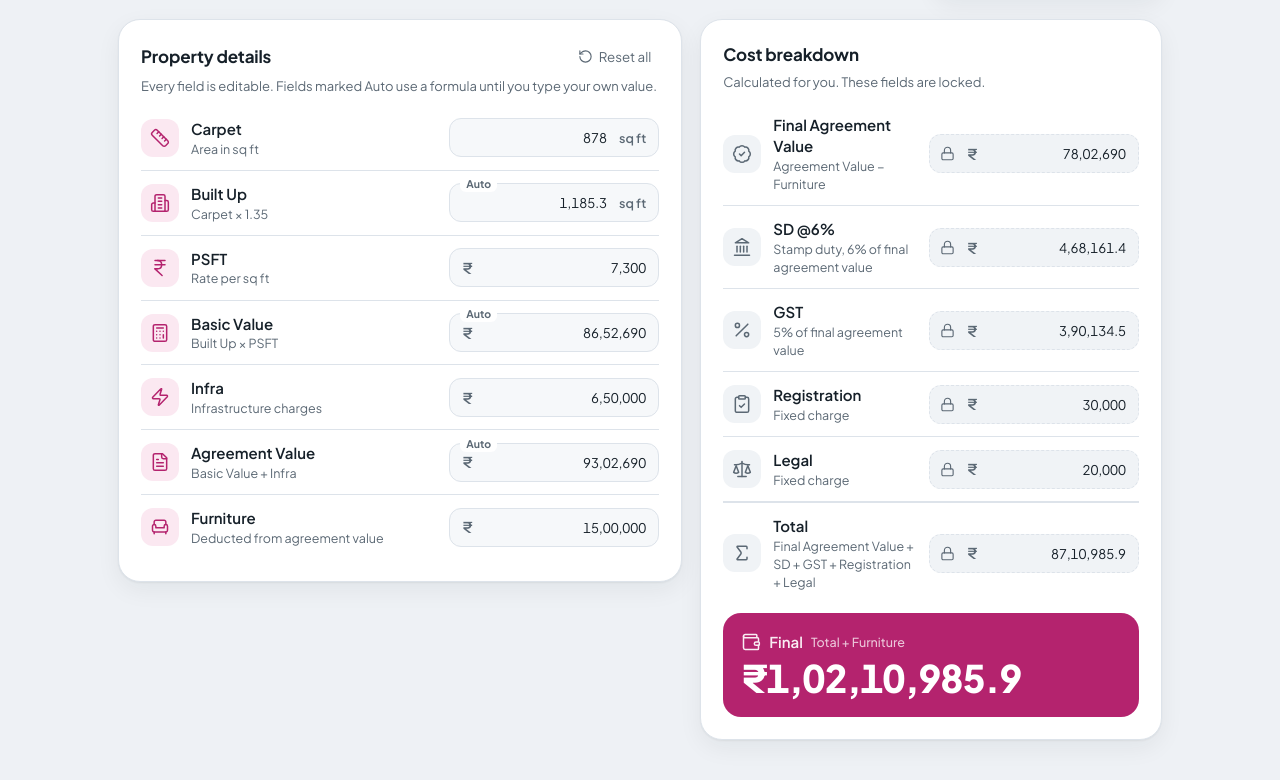
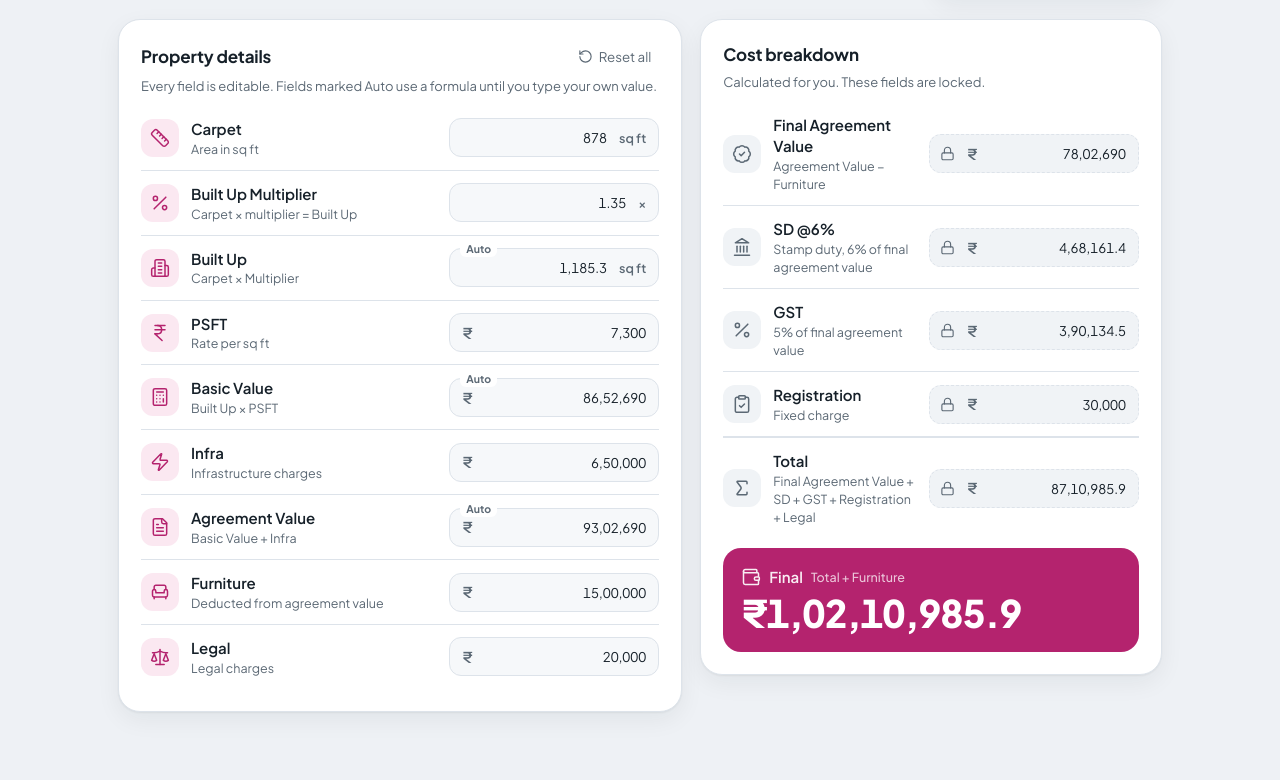
Before and after one commit to animesh-anand-dev/property-tax-calculator, a plain HTML site: page index.html in a window 1280 px wide. Shown: the part 96-876 px from the top of the page. Drawn offline with Linux system fonts and the light colour scheme.

```diff
--- a/index.html
+++ b/index.html
@@ -139,26 +139,27 @@ h2{margin:0;font-size:17px;font-weight:700;letter-spacing:-.01em}
     m:{carpet:878,psft:8000,infra:650000,furn:0,sd:.07}
   };
   var S = {};
-  function fresh(t){var d=DEF[t];return{carpet:d.carpet,psft:d.psft,infra:d.infra,furn:d.furn,ov:{}}}
+  function fresh(t){var d=DEF[t];return{carpet:d.carpet,factor:1.35,psft:d.psft,infra:d.infra,furn:d.furn,legal:20000,ov:{}}}
   S.f = fresh('f'); S.m = fresh('m');
   var cur = 'f';
 
   // [key, label, hint, icon, isFormula, isArea]
   var ED = [
     ['carpet','Carpet','Area in sq ft','ruler',0,1],
-    ['built','Built Up','Carpet × 1.35','building',1,1],
+    ['factor','Built Up Multiplier','Carpet × multiplier = Built Up','percent',0,2],
+    ['built','Built Up','Carpet × Multiplier','building',1,1],
     ['psft','PSFT','Rate per sq ft','rupee',0,0],
     ['basic','Basic Value','Built Up × PSFT','calc',1,0],
     ['infra','Infra','Infrastructure charges','zap',0,0],
     ['agr','Agreement Value','Basic Value + Infra','file',1,0],
-    ['furn','Furniture','Deducted from agreement value','sofa',0,0]
+    ['furn','Furniture','Deducted from agreement value','sofa',0,0],
+    ['legal','Legal','Legal charges','scale',0,0]
   ];
   var LK = [
     ['fav','Final Agreement Value','Agreement Value − Furniture','badge'],
     ['sd','','','landmark'],
     ['gst','GST','5% of final agreement value','percent'],
     ['reg','Registration','Fixed charge','clip'],
-    ['legal','Legal','Fixed charge','scale'],
     ['total','Total','Final Agreement Value + SD + GST + Registration + Legal','sigma']
   ];
 
@@ -168,14 +169,14 @@ h2{margin:0;font-size:17px;font-weight:700;letter-spacing:-.01em}
 
   function calc(s,rate){
     var o=s.ov,n={};
-    n.built = o.built!=null ? o.built : s.carpet*1.35;
+    n.built = o.built!=null ? o.built : s.carpet*s.factor;
     n.basic = o.basic!=null ? o.basic : n.built*s.psft;
     n.agr   = o.agr!=null   ? o.agr   : n.basic+s.infra;
     n.fav   = n.agr - s.furn;
     n.sd    = n.fav*rate;
     n.gst   = n.fav*0.05;
     n.reg   = 30000;
-    n.legal = 20000;
+    n.legal = s.legal;
     n.total = n.fav+n.sd+n.gst+n.reg+n.legal;
     n.final = n.total+s.furn;
     return n;
@@ -184,7 +185,7 @@ h2{margin:0;font-size:17px;font-weight:700;letter-spacing:-.01em}
   function build(){
     var h='';
     ED.forEach(function(r){
-      var k=r[0], pre=r[5]?'':'<span class="pre">₹</span>', suf=r[5]?'<span class="suf">sq ft</span>':'';
+      var k=r[0], pre=r[5]?'':'<span class="pre">₹</span>', suf=r[5]===1?'<span class="suf">sq ft</span>':(r[5]===2?'<span class="suf">×</span>':'');
       h+='<div class="row" data-k="'+k+'"><span class="ic">'+ico(r[3])+'</span>'+
          '<div class="lab"><b>'+r[1]+'</b><small>'+r[2]+'</small></div>'+
          '<div class="field'+(r[4]?' auto':'')+'">'+(r[4]?'<span class="tag">Auto</span>':'')+pre+
@@ -222,7 +223,7 @@ h2{margin:0;font-size:17px;font-weight:700;letter-spacing:-.01em}
     var pct = Math.round(rate*100);
     document.getElementById('lb-sd').textContent='SD @'+pct+'%';
     document.getElementById('sb-sd').textContent='Stamp duty, '+pct+'% of final agreement value';
-    ['fav','sd','gst','reg','legal','total'].forEach(function(k){
+    ['fav','sd','gst','reg','total'].forEach(function(k){
       document.getElementById('o-'+k).value=fmt(n[k]);
     });
     document.getElementById('o-final').textContent='₹'+fmt(n.final);
```
